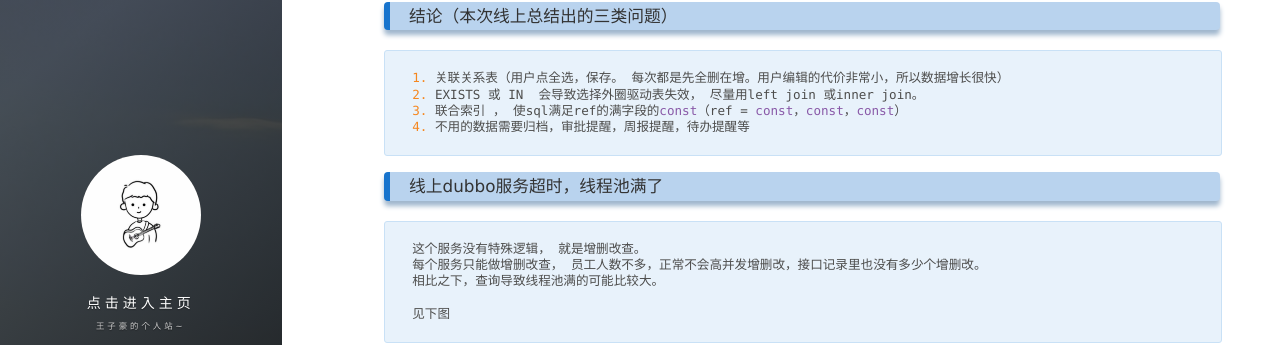
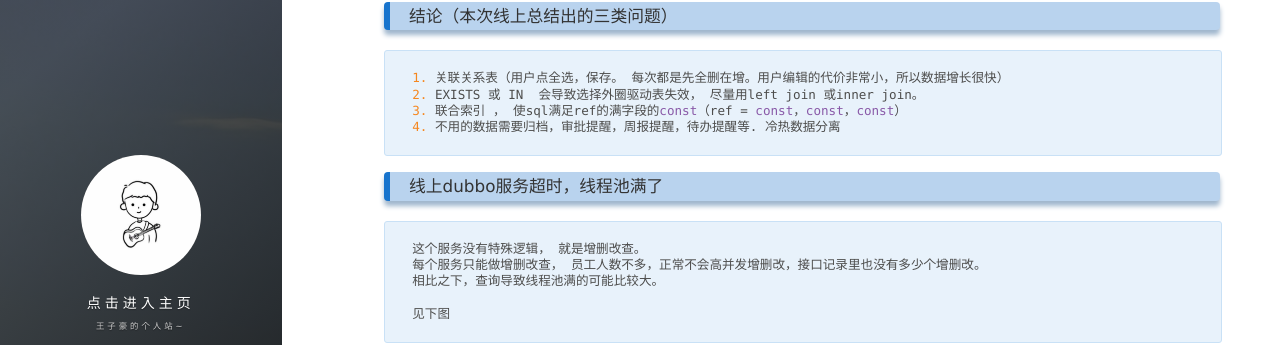
Before and after one commit to wangzihaogithub/wangzihaogithub, a Jekyll site: the page built from _posts/2022-01-25-数据库-线上sql优化.markdown, in a window 1280 px wide and 900 px high. Shown: the part 128-473 px from the top of the window. Built offline with Jekyll 4.4.1, drawn with Linux system fonts in a browser that asks for light colours; comment, search, counter and statistics services are not loaded; some of the changed text lies outside the part shown.

Commit message:
2022-01-25-数据库-线上sql优化.markdown

```diff
--- a/_posts/2022-01-25-数据库-线上sql优化.markdown
+++ b/_posts/2022-01-25-数据库-线上sql优化.markdown
@@ -9,7 +9,7 @@
     1. 关联关系表（用户点全选，保存。 每次都是先全删在增。用户编辑的代价非常小，所以数据增长很快）
     2. EXISTS 或 IN  会导致选择外圈驱动表失效， 尽量用left join 或inner join。
     3. 联合索引 ， 使sql满足ref的满字段的const（ref = const，const，const）
-    4. 不用的数据需要归档，审批提醒，周报提醒，待办提醒等
+    4. 不用的数据需要归档，审批提醒，周报提醒，待办提醒等. 冷热数据分离
 
 ### 线上dubbo服务超时，线程池满了
 
@@ -55,3 +55,5 @@
 ![3xindex.png](../../../images/slowsql/3xindex.png)
 
 ![3xindex_after.png](../../../images/slowsql/3xindex_after.png)
+
+### 问题4. 不用的数据需要归档，审批提醒，周报提醒，待办提醒等. 冷热数据分离
```
